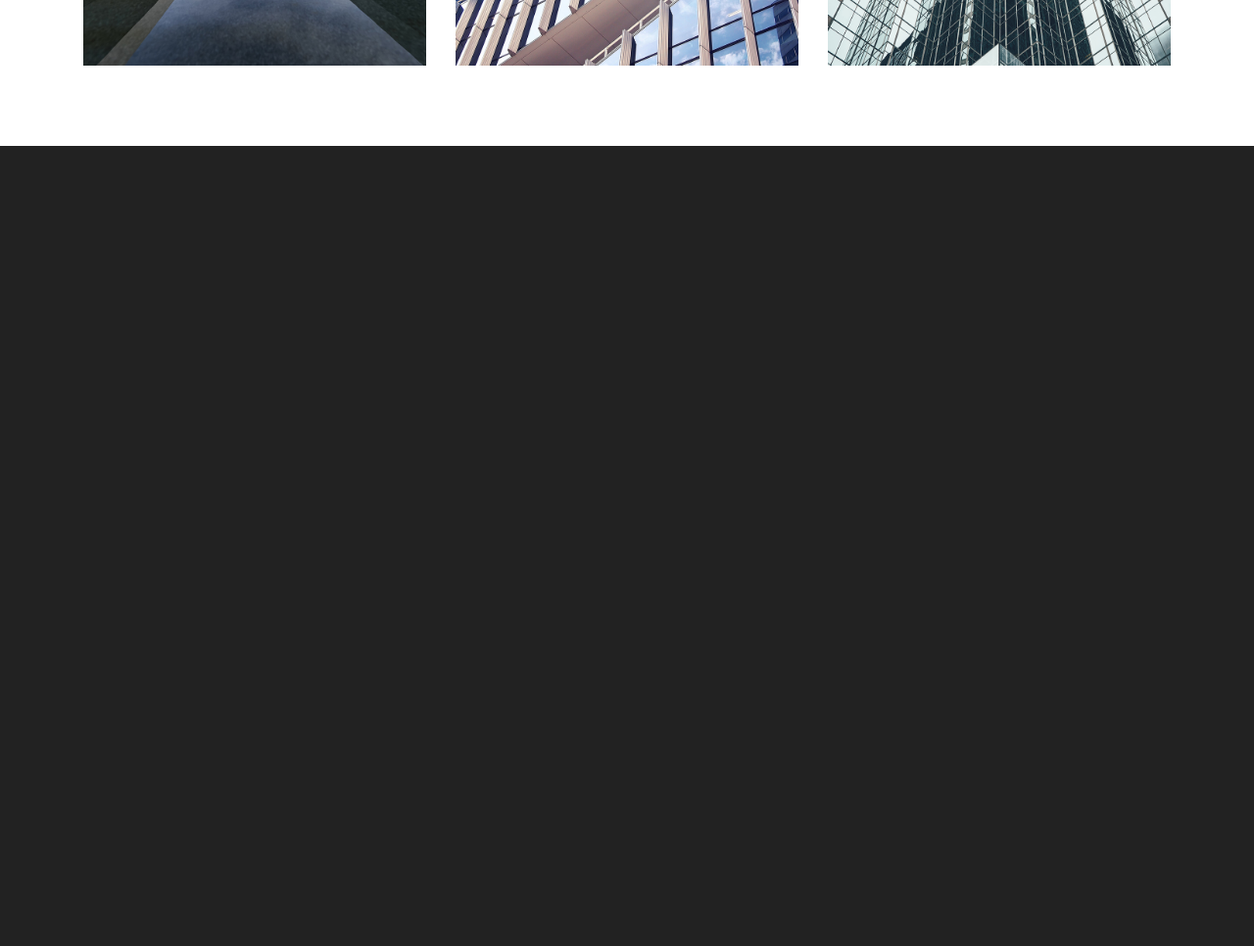
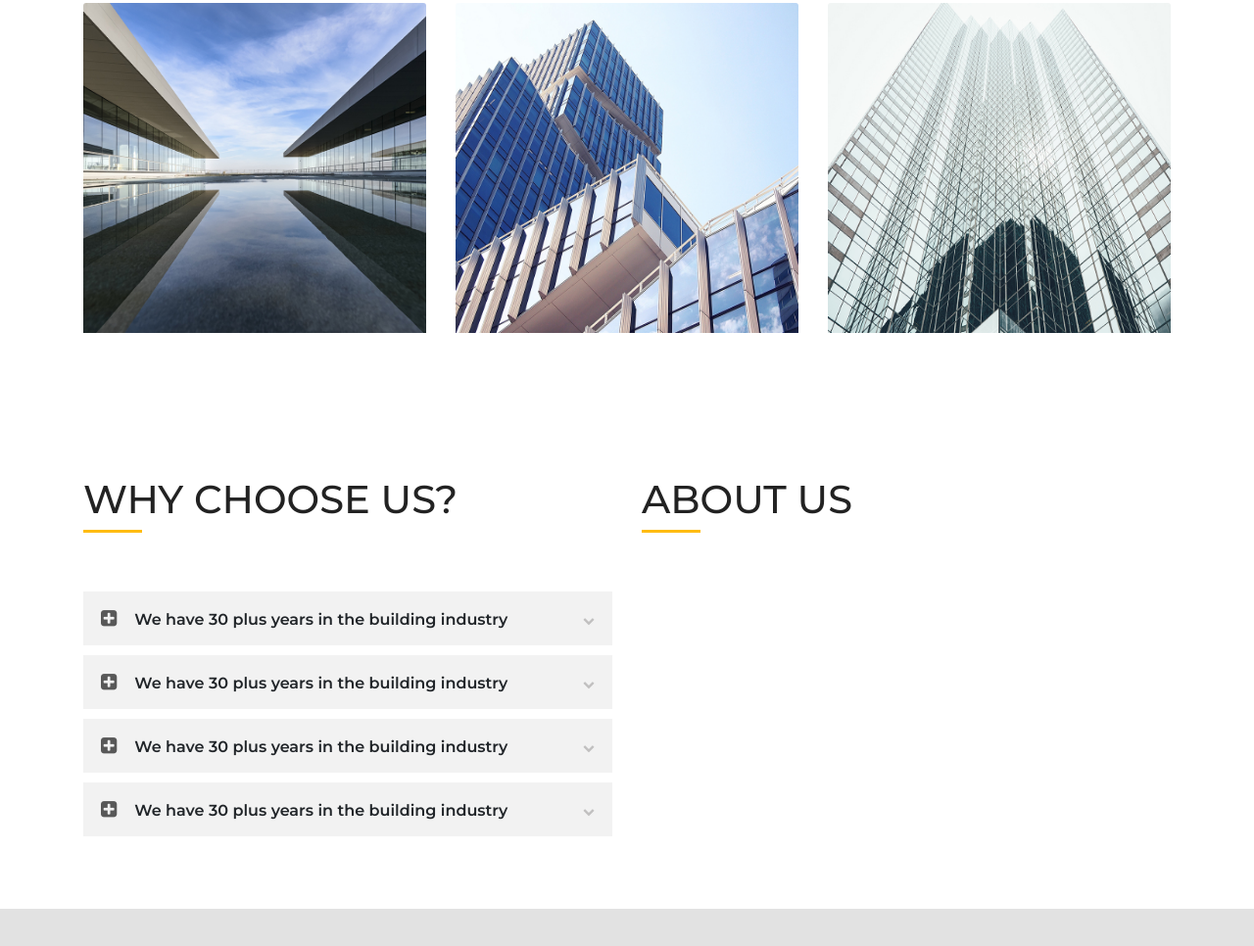
Before and after one commit to jhonpabz/PabloConstruction, a plain HTML site: page index.html in a window 1280 px wide. Shown: the part 1456-2422 px from the top of the page at 98% size. Drawn offline with nearby package versions, Linux system fonts and the light colour scheme.

Commit message:
About us section added

```diff
--- a/index.html
+++ b/index.html
@@ -214,7 +214,7 @@
             <p>Lorem ipsum dolor sit amet consectetur adipisicing elit. Ea illum, debitis quasi exercitationem labore offici.</p>
           </div>
         </div>
-        <!-- <div class="row">
+        <div class="row">
           <div class="col-lg-4">
             <a> Construction Consultant</a> <br>
             <p>Lorem ipsum dolor sit amet consectetur adipisicing elit. Ea illum, debitis quasi exercitationem labore offici.</p>
@@ -227,12 +227,12 @@
             <a> Construction Consultant</a> <br>
             <p>Lorem ipsum dolor sit amet consectetur adipisicing elit. Ea illum, debitis quasi exercitationem labore offici.</p>
           </div>
-        </div> -->
+        </div>
       </div>
     </section>
 
     <!--- Start of Parallax Window -->
-<div id="work" class="parallax-window" data-parallax="scroll" data-z-index="1" data-image-src="images/bg-1.jpg">
+<div id="work" class="parallax-window" data-parallax="scroll" data-z-index="1" data-image-src="images/bg-2.jpg">
   <div class="container our-work">
     <div class="my-4">
 
@@ -416,7 +416,82 @@
 	</div>
 </div>
 <!--- End of Parallax Window -->
-    <div style="height: 200vh; background-color: #222;"></div>
+
+
+<!--___________About us Section____________-->
+<secction id="about" class="about">
+  <div class="container">
+    <div class="row">
+      <div class="col-md-6">
+        <div class="wrap-text-controls">
+          <div class="featured-text">
+            <h1>WHY CHOOSE US?</h1>
+            <div class="line-1"></div>
+          </div>
+       </div>
+        <div class="wrapper">
+            <div class="box-wrap" data-toggle="collapse" style="cursor: pointer;" data-target="#paragraph-1">
+              <div class="first-icon"><i class="fa fa-plus-square" aria-hidden="true"></i></div>
+              <div class="paragraph-title"><span> We have 30 plus years in the building industry</span></div>
+              <div class="right-icon"><i class="fa fa-chevron-down" aria-hidden="true"></i></div>
+            </div>
+            <div id="paragraph-1" class="collapse" >
+                Lorem ipsum dolor sit amet, consectetur adipiscing elit. In a metus pellentesque, scelerisque ex sed, volutpat nisi. Curabitur tortor mi, eleifend ornare lobortis non. Nulla porta purus quis iaculis ultrices. Proin aliquam sem at nibh hendrerit sagittis. Nullam ornare odio eu lacus tincidunt malesuada. Sed eu vestibulum elit. Curabitur tortor mi, eleifend ornare.
+            </div>
+         </div>
+
+         <div class="wrapper">
+          <div class="box-wrap" data-toggle="collapse" style="cursor: pointer;" data-target="#paragraph-2">
+            <div class="first-icon"><i class="fa fa-plus-square" aria-hidden="true"></i></div>
+            <div class="paragraph-title"><span> We have 30 plus years in the building industry</span></div>
+              <div class="right-icon"><i class="fa fa-chevron-down" aria-hidden="true"></i></div>
+            </div>
+            <div id="paragraph-2" class="collapse" >
+                Lorem ipsum dolor sit amet, consectetur adipiscing elit. In a metus pellentesque, scelerisque ex sed, volutpat nisi. Curabitur tortor mi, eleifend ornare lobortis non. Nulla porta purus quis iaculis ultrices. Proin aliquam sem at nibh hendrerit sagittis. Nullam ornare odio eu lacus tincidunt malesuada. Sed eu vestibulum elit. Curabitur tortor mi, eleifend ornare.
+            </div>
+        </div>
+
+       <div class="wrapper">
+        <div class="box-wrap" data-toggle="collapse" style="cursor: pointer;" data-target="#paragraph-3">
+          <div class="first-icon"><i class="fa fa-plus-square" aria-hidden="true"></i></div>
+          <div class="paragraph-title"><span> We have 30 plus years in the building industry</span></div>
+          <div class="right-icon"><i class="fa fa-chevron-down" aria-hidden="true"></i></div>
+          </div>
+          <div id="paragraph-3" class="collapse" >
+              Lorem ipsum dolor sit amet, consectetur adipiscing elit. In a metus pellentesque, scelerisque ex sed, volutpat nisi. Curabitur tortor mi, eleifend ornare lobortis non. Nulla porta purus quis iaculis ultrices. Proin aliquam sem at nibh hendrerit sagittis. Nullam ornare odio eu lacus tincidunt malesuada. Sed eu vestibulum elit. Curabitur tortor mi, eleifend ornare.
+          </div>
+       </div>
+
+     <div class="wrapper">
+        <div class="box-wrap" data-toggle="collapse" style="cursor: pointer;" data-target="#paragraph-4">
+          <div class="first-icon"><i class="fa fa-plus-square" aria-hidden="true"></i></div>
+          <div class="paragraph-title"><span> We have 30 plus years in the building industry</span></div>
+          <div class="right-icon"><i class="fa fa-chevron-down" aria-hidden="true"></i></div>
+        </div>
+          <div id="paragraph-4" class="collapse" >
+              Lorem ipsum dolor sit amet, consectetur adipiscing elit. In a metus pellentesque, scelerisque ex sed, volutpat nisi. Curabitur tortor mi, eleifend ornare lobortis non. Nulla porta purus quis iaculis ultrices. Proin aliquam sem at nibh hendrerit sagittis. Nullam ornare odio eu lacus tincidunt malesuada. Sed eu vestibulum elit. Curabitur tortor mi, eleifend ornare.
+          </div>
+    </div>
+
+        </div>
+
+
+      <div class="col-md-6">
+        <div class="wrap-text-controls">
+          <div class="featured-text">
+            <h1>ABOUT US</h1>
+            <div class="line-1"></div>
+          </div>
+       </div>
+      </div>
+    </div>
+  </div>
+</secction>
+
+
+
+
+    <div style="height: 200vh; background-color: rgb(226, 226, 226);"></div>
     <script src="https://ajax.googleapis.com/ajax/libs/jquery/1.11.0/jquery.min.js"></script>
 	  <script src="parallax.js-1.5.0/parallax.min.js"></script>
     <script
--- /dev/null
+++ b/styles/_about.scss
@@ -0,0 +1,56 @@
+.about {
+  .container {
+    padding-top: 5%;
+    padding-bottom: 5%;
+  }
+  .wrapper {
+    display: flex;
+    flex-wrap: wrap;
+    margin-bottom: 10px;
+  }
+  .box-wrap {
+    display: flex;
+    background: #f2f2f2;
+    width: 100%;
+    justify-content: space-between;
+    align-items: baseline;
+    vertical-align: baseline;
+    div:last-child {
+      margin-left: auto;
+    }
+    .fa {
+      padding: 18px;
+    }
+    span {
+      font-weight: 600;
+    }
+    .paragrapth-title,
+    .fa {
+      font-size: 19px;
+    }
+    .right-icon .fa {
+      font-size: 12px;
+      font-weight: 100;
+      color: #c1c0c0;
+    }
+    .first-icon {
+      color: #585858;
+    }
+  }
+
+  //header
+  .wrap-text-controls {
+    display: flex;
+    justify-content: space-between;
+    margin-bottom: 60px;
+    .line-1 {
+      height: 3px;
+      width: 60px;
+      background-color: #ffbc13;
+      margin-top: -1.5px;
+    }
+    h1 {
+      color: #222;
+    }
+  }
+}
--- /dev/null
+++ b/styles/_services.scss
@@ -0,0 +1,6 @@
+.services {
+  .container {
+    padding-top: 5%;
+    padding-bottom: 5%;
+  }
+}
--- a/styles/_work.scss
+++ b/styles/_work.scss
@@ -31,7 +31,7 @@
     z-index: 2;
   }
   .carousel-item img {
-    height: 304px;
+    height: 337px;
   }
   i.fa.fa-chevron-right,
   i.fa.fa-chevron-left {
--- a/styles/main.scss
+++ b/styles/main.scss
@@ -11,4 +11,6 @@ html {
 @import "./_variables";
 @import "./_masthead";
 @import "./_quote";
+@import "./_services";
 @import "./_work";
+@import "./_about";
```
Also changed, not shown: images/bg-2.jpg (added), styles/main.css, 1 other file.
